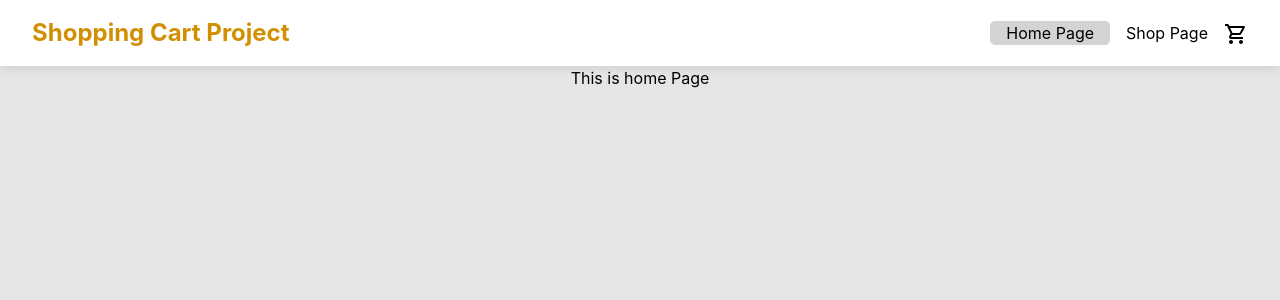
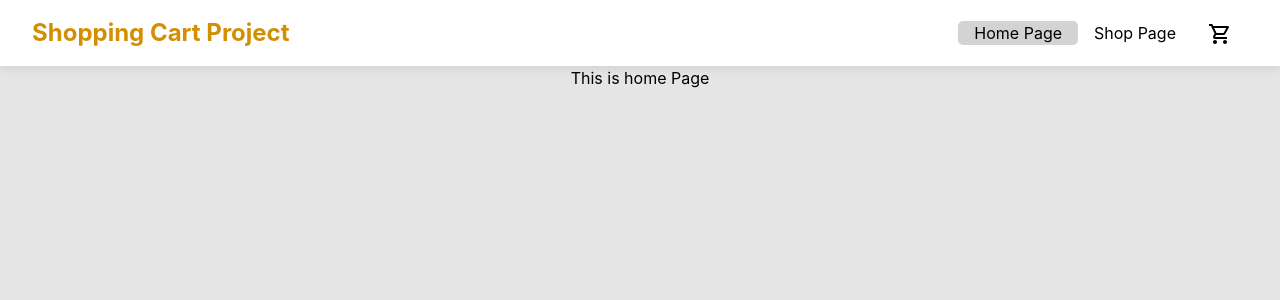
Before and after one commit to kk17203/shopping-cart, a React (Vite) app: page / in a window 1280 px wide. Shown: the top 300 px of the page. Built offline with nearby package versions, Linux system fonts and the light colour scheme.

Commit message:
added style to nav links

```diff
--- a/src/App.jsx
+++ b/src/App.jsx
@@ -24,11 +24,13 @@ function App() {
                     <li>
                         <Link to="/shoppage">Shop Page</Link>
                     </li>
-                    <Link to="/cartpage">
-                        <Badge badgeContent={itemCount} color="primary">
-                            <ShoppingCartIcon />{" "}
-                        </Badge>
-                    </Link>
+                    <li>
+                        <Link to="/cartpage">
+                            <Badge badgeContent={itemCount} color="primary">
+                                <ShoppingCartIcon />{" "}
+                            </Badge>
+                        </Link>
+                    </li>
                 </ul>
             </div>
             <div>This is home Page</div>
--- a/src/ShopPage.jsx
+++ b/src/ShopPage.jsx
@@ -101,11 +101,13 @@ function ShopPage() {
                     <li className={isOnPage ? "highlighted" : ""}>
                         <Link to="/shoppage">Shop Page</Link>
                     </li>
-                    <Link to="/cartpage">
-                        <Badge badgeContent={itemCount} color="primary">
-                            <ShoppingCartIcon />{" "}
-                        </Badge>
-                    </Link>
+                    <li>
+                        <Link to="/cartpage">
+                            <Badge badgeContent={itemCount} color="primary">
+                                <ShoppingCartIcon />{" "}
+                            </Badge>
+                        </Link>
+                    </li>
                 </ul>
             </div>
             <div className="shop-card-container">
--- a/src/index.css
+++ b/src/index.css
@@ -71,6 +71,16 @@ a {
 .highlighted {
     background-color: lightgray;
     border-radius: 5px;
+}
+
+li:hover {
+    background-color: rgb(231, 230, 230);
+    border-radius: 5px;
+}
+
+li:active {
+    border-radius: 5px;
+    box-shadow: inset 0 0 10px rgba(0, 0, 0, 0.3);
 }
 
 .shop-card-container {
```
